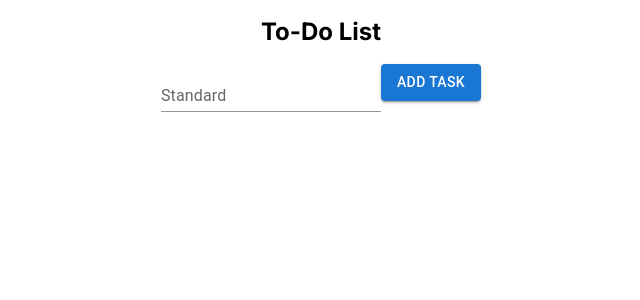
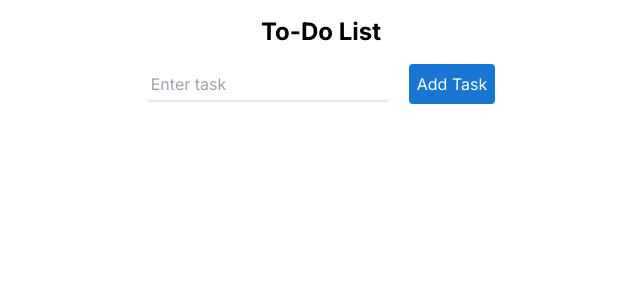
Before and after one commit to limanovic/to-do-list, a Next.js app: page / in a window 1280 px wide. Shown: the top 300 px of the page, without its empty margins (319-959 px from the left). Built offline with nearby package versions, Linux system fonts and the light colour scheme.

Commit message:
Added focus when edit button is clicked

```diff
--- a/src/app/components/App.tsx
+++ b/src/app/components/App.tsx
@@ -1,6 +1,6 @@
 'use client';
 
-import React, { useState } from 'react';
+import React, { useRef, useState } from 'react';
 import AddTask from './Input/AddTask';
 import OneTask from './Task/Task';
 import TaskList from './TaskList/TaskList';
@@ -14,8 +14,10 @@ export default function App() {
     const [tasks, setTasks] = useState<Task[]>([]);
     const [newTask, setNewTask] = useState('');
     const [editTask, setEditTask] = useState<Task | null>(null);
+    const inputRef = useRef<HTMLInputElement | null>(null);
 
-    const saveEditedTask = () => {
+    const saveEditedTask = (e: { preventDefault: () => void }) => {
+        e.preventDefault();
         if (editTask) {
             const updatedTasks = tasks.map((task: Task) =>
                 task.id === editTask.id ? { ...task, name: newTask } : task,
@@ -29,6 +31,9 @@ export default function App() {
     const editTaskName = (task: Task) => {
         setEditTask(task);
         setNewTask(task.name);
+        if (inputRef.current) {
+            inputRef.current.focus();
+        }
     };
 
     const removeTask = (id: number) => {
@@ -45,9 +50,9 @@ export default function App() {
                     setNewTask={setNewTask}
                     tasks={tasks}
                     setTasks={setTasks}
-                    //
                     editTask={editTask}
                     saveEditedTask={saveEditedTask}
+                    inputRef={inputRef}
                 />
             </div>
             <TaskList
--- a/src/app/components/Input/AddTask.tsx
+++ b/src/app/components/Input/AddTask.tsx
@@ -1,5 +1,5 @@
 'use client';
-import { Button, TextField } from '@mui/material';
+import { Button } from '@mui/material';
 import React from 'react';
 
 type Task = {
@@ -14,15 +14,18 @@ const AddTask = ({
     setTasks,
     saveEditedTask,
     editTask,
+    inputRef,
 }: {
     newTask: string;
     setNewTask: React.Dispatch<React.SetStateAction<string>>;
     tasks: Task[];
     setTasks: React.Dispatch<React.SetStateAction<Task[]>>;
-    saveEditedTask: () => void;
+    saveEditedTask: (e: { preventDefault: () => void }) => void;
     editTask: Task | null;
+    inputRef: any;
 }) => {
-    const addTask = () => {
+    const addTask = (e: { preventDefault: () => void }) => {
+        e.preventDefault();
         if (newTask.trim() !== '') {
             const task: Task = {
                 id: new Date().getTime(),
@@ -34,22 +37,25 @@ const AddTask = ({
     };
     return (
         <div>
-            <TextField
-                id="standard-basic"
-                label="Standard"
-                variant="standard"
+            <form onSubmit={editTask ? saveEditedTask : addTask}>
+                <input
+                    className="border-b-2 solid gray-300 p-1 rounded mr-5 focus:outline-none"
+                    type="text"
+                    placeholder="Enter task"
+                    ref={inputRef}
                     value={newTask}
                     onChange={(e) => setNewTask(e.target.value)}
                 />
                 {editTask ? (
-                <Button variant="contained" color="success" onClick={saveEditedTask}>
+                    <button className="p-2 bg-[#2E7D32] text-white rounded" onClick={saveEditedTask}>
                         Save
-                </Button>
+                    </button>
                 ) : (
-                <Button variant="contained" component="label" onClick={addTask}>
+                    <button className="p-2 bg-[#1976D2] text-white rounded" onClick={addTask}>
                         Add Task
-                </Button>
+                    </button>
                 )}
+            </form>
         </div>
     );
 };
--- a/src/app/components/Task/Task.tsx
+++ b/src/app/components/Task/Task.tsx
@@ -16,12 +16,12 @@ export default function Task({
     task: Task;
     removeTask: (id: number) => void;
     editTaskName: (task: Task) => void;
-    saveEditedTask: () => void;
+    saveEditedTask: (e: { preventDefault: () => void }) => void;
     editTask: Task | null;
 }) {
     return (
-        <>
-            <h4 className="pr-5">{task.name}</h4>
+        <div className="flex gap-x-4">
+            <h4 className="pr-5 flex self-center">{task.name}</h4>
             <Button className="mr-5" variant="outlined" color="error" onClick={() => removeTask(task.id)}>
                 Delete
             </Button>
@@ -34,6 +34,6 @@ export default function Task({
                     Edit
                 </Button>
             )}
-        </>
+        </div>
     );
 }
```
Lines whose indentation alone changed are shown as unchanged.
